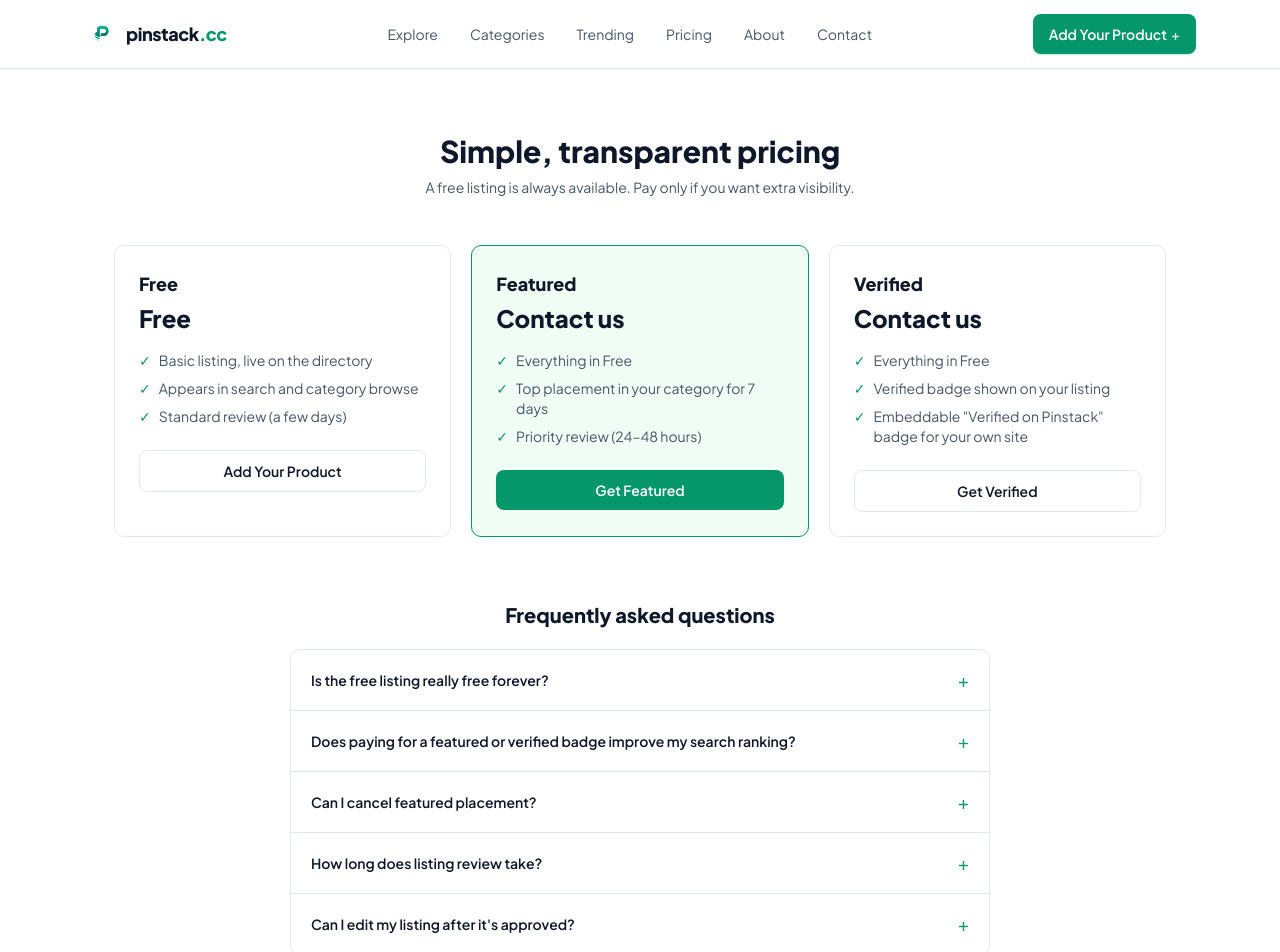
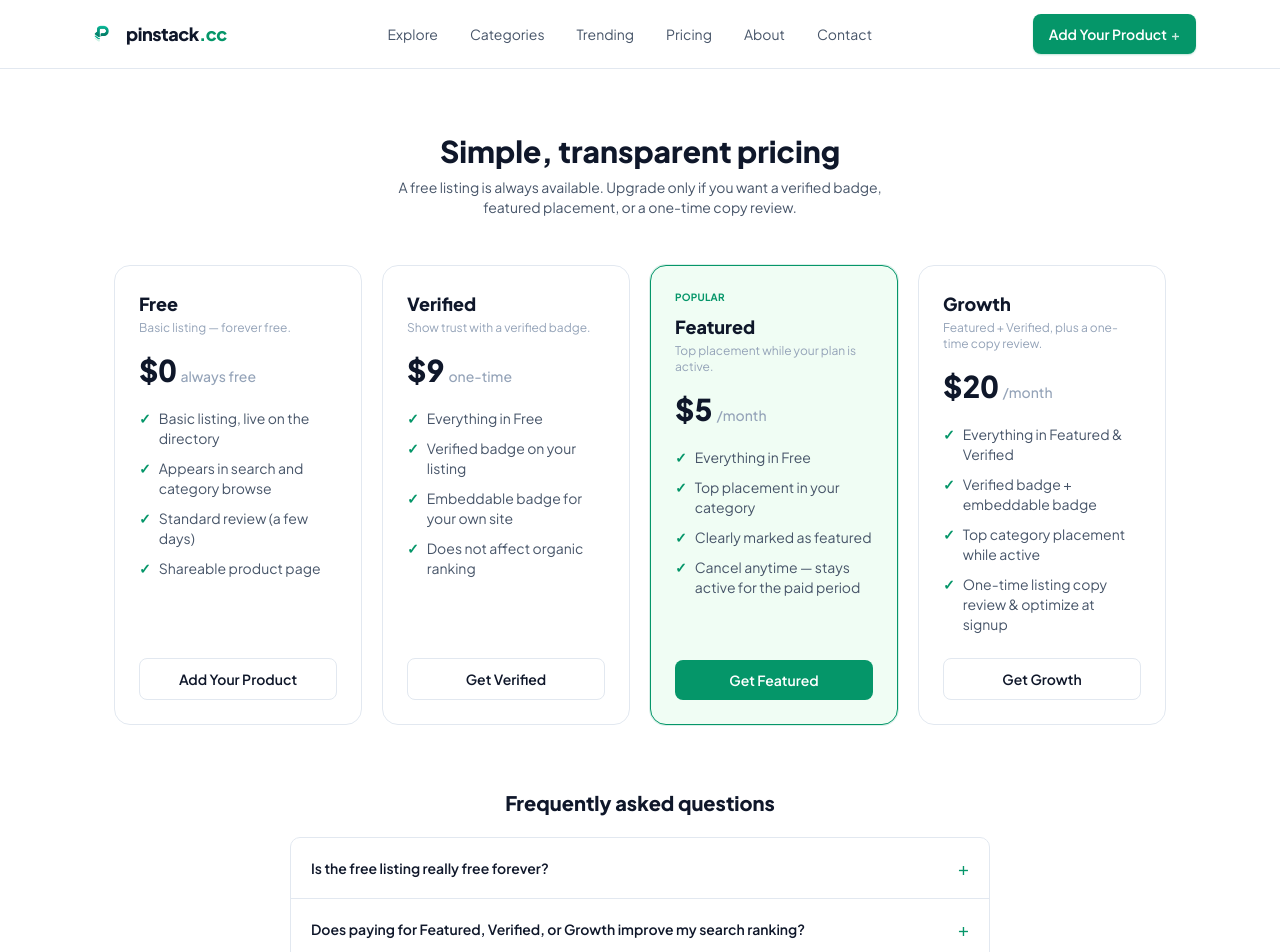
Before and after one commit to Innocent-Developer/pinstack.cc-frontend, a Next.js app: page /pricing in a window 1280 px wide. Shown: the top 952 px of the page. Built offline with nearby package versions, Linux system fonts and the light colour scheme.

Commit message:
Enhance contact and pricing pages with updated plans and descriptions; introduce new Growth plan, refine SEO metadata, and improve layout for better user experience.

```diff
--- a/app/contact/page.tsx
+++ b/app/contact/page.tsx
@@ -17,21 +17,27 @@ export const metadata: Metadata = pageMetadata({
 const contactTopics = [
   {
     title: 'List your product',
-    body: 'Sign in and submit from your dashboard. Free listings are reviewed within a few days.',
+    body: 'Free forever. Sign in and submit from your dashboard — reviewed within a few days.',
     href: '/login?next=/dashboard/add-product',
     cta: 'Add a product',
   },
   {
-    title: 'Featured placement',
-    body: 'Get top placement in your category for 7 days with priority review.',
+    title: 'Verified — $9',
+    body: 'One-time verified badge on your listing, plus an embeddable badge for your site.',
+    href: '/contact?topic=verified',
+    cta: 'Ask about verified',
+  },
+  {
+    title: 'Featured — $5/mo',
+    body: 'Top placement in your category for the active paid period. Cancel anytime.',
     href: '/contact?topic=featured',
     cta: 'Ask about featured',
   },
   {
-    title: 'Verified badge',
-    body: 'Show extra trust on your listing and embed a verified badge on your site.',
-    href: '/contact?topic=verified',
-    cta: 'Ask about verified',
+    title: 'Growth — $20/mo',
+    body: 'Featured + Verified bundled, plus a one-time listing copy review at signup.',
+    href: '/contact?topic=growth',
+    cta: 'Ask about growth',
   },
 ];
 
@@ -61,7 +67,7 @@ export default function ContactPage({ searchParams }: Props) {
         </section>
 
         <section className="flex-1 max-w-[1100px] w-full mx-auto px-4 sm:px-6 py-10 sm:py-14">
-          <ScrollReveal stagger className="grid grid-cols-1 sm:grid-cols-3 gap-4 mb-12 sm:mb-14">
+          <ScrollReveal stagger className="grid grid-cols-1 sm:grid-cols-2 lg:grid-cols-4 gap-4 mb-12 sm:mb-14">
             {contactTopics.map((item) => (
               <div
                 key={item.title}
--- a/app/pricing/page.tsx
+++ b/app/pricing/page.tsx
@@ -6,12 +6,12 @@ import FaqAccordion from '../../components/FaqAccordion';
 import { buildFaqSchema, pageMetadata, pricingFaqItems } from '../../lib/seo';
 
 export const metadata: Metadata = pageMetadata({
-  title: 'Pinstack Pricing  Free Listings, Paid Featured Placement',
+  title: 'Pinstack Pricing — Free Listings, Verified, Featured & Growth',
   description:
-    'List your SaaS or AI tool on Pinstack for free. Optional paid plans for featured placement and verified badges. No hidden fees.',
+    'List your SaaS or AI tool on Pinstack for free. Optional Verified ($9 one-time), Featured ($5/mo), and Growth ($20/mo) plans. No hidden fees.',
   path: '/pricing',
   openGraphDescription:
-    'Free listings always available. Optional paid featured placement and verified badges.',
+    'Free listings always available. Verified $9 one-time, Featured $5/month, Growth $20/month.',
 });
 
 const faqSchema = buildFaqSchema(pricingFaqItems);
@@ -19,38 +19,62 @@ const faqSchema = buildFaqSchema(pricingFaqItems);
 const plans = [
   {
     name: 'Free',
-    price: 'Free',
+    price: '$0',
+    period: 'always free',
+    blurb: 'Basic listing — forever free.',
     features: [
       'Basic listing, live on the directory',
       'Appears in search and category browse',
       'Standard review (a few days)',
+      'Shareable product page',
     ],
     cta: 'Add Your Product',
     href: '/login?next=/dashboard/add-product',
     highlight: false,
   },
   {
-    name: 'Featured',
-    price: 'Contact us',
+    name: 'Verified',
+    price: '$9',
+    period: 'one-time',
+    blurb: 'Show trust with a verified badge.',
     features: [
       'Everything in Free',
-      'Top placement in your category for 7 days',
-      'Priority review (24–48 hours)',
+      'Verified badge on your listing',
+      'Embeddable badge for your own site',
+      'Does not affect organic ranking',
+    ],
+    cta: 'Get Verified',
+    href: '/contact?topic=verified',
+    highlight: false,
+  },
+  {
+    name: 'Featured',
+    price: '$5',
+    period: '/month',
+    blurb: 'Top placement while your plan is active.',
+    features: [
+      'Everything in Free',
+      'Top placement in your category',
+      'Clearly marked as featured',
+      'Cancel anytime — stays active for the paid period',
     ],
     cta: 'Get Featured',
     href: '/contact?topic=featured',
     highlight: true,
   },
   {
-    name: 'Verified',
-    price: 'Contact us',
+    name: 'Growth',
+    price: '$20',
+    period: '/month',
+    blurb: 'Featured + Verified, plus a one-time copy review.',
     features: [
-      'Everything in Free',
-      'Verified badge shown on your listing',
-      'Embeddable "Verified on Pinstack" badge for your own site',
+      'Everything in Featured & Verified',
+      'Verified badge + embeddable badge',
+      'Top category placement while active',
+      'One-time listing copy review & optimize at signup',
     ],
-    cta: 'Get Verified',
-    href: '/contact?topic=verified',
+    cta: 'Get Growth',
+    href: '/contact?topic=growth',
     highlight: false,
   },
 ];
@@ -65,34 +89,47 @@ export default function PricingPage() {
       <PageShell className="py-12 sm:py-16">
         <ScrollReveal className="text-center mb-12">
           <h1 className="text-3xl font-extrabold text-heading mb-2">Simple, transparent pricing</h1>
-          <p className="text-body text-sm">
-            A free listing is always available. Pay only if you want extra visibility.
+          <p className="text-body text-sm max-w-lg mx-auto">
+            A free listing is always available. Upgrade only if you want a verified badge, featured
+            placement, or a one-time copy review.
           </p>
         </ScrollReveal>
 
-        <ScrollReveal stagger className="grid grid-cols-1 md:grid-cols-3 gap-5 mb-16">
+        <ScrollReveal stagger className="grid grid-cols-1 sm:grid-cols-2 xl:grid-cols-4 gap-5 mb-16">
           {plans.map((plan) => (
             <div
               key={plan.name}
-              className={`rounded-card border p-6 ${
-                plan.highlight ? 'border-primary bg-bgAlt' : 'border-borderC bg-white'
+              className={`rounded-2xl border p-6 flex flex-col ${
+                plan.highlight
+                  ? 'border-primary bg-bgAlt shadow-[0_0_0_1px_rgba(5,150,105,0.15)]'
+                  : 'border-borderC bg-white'
               }`}
             >
-              <h3 className="font-extrabold text-heading text-lg mb-1">{plan.name}</h3>
-              <div className="text-2xl font-extrabold text-heading mb-4">{plan.price}</div>
-              <ul className="space-y-2 mb-6 text-sm text-body">
+              {plan.highlight && (
+                <p className="text-[10px] font-bold uppercase tracking-wide text-primary mb-2">
+                  Popular
+                </p>
+              )}
+              <h3 className="font-extrabold text-heading text-lg mb-0.5">{plan.name}</h3>
+              <p className="text-xs text-muted mb-4">{plan.blurb}</p>
+              <div className="flex items-baseline gap-1 mb-5">
+                <span className="text-3xl font-extrabold text-heading tabular-nums">{plan.price}</span>
+                <span className="text-sm text-muted font-medium">{plan.period}</span>
+              </div>
+              <ul className="space-y-2.5 mb-6 text-sm text-body flex-1">
                 {plan.features.map((f) => (
                   <li key={f} className="flex gap-2">
-                    <span className="text-primary">✓</span> {f}
+                    <span className="text-primary shrink-0 font-bold">✓</span>
+                    <span>{f}</span>
                   </li>
                 ))}
               </ul>
               <Link
                 href={plan.href}
-                className={`block text-center py-2.5 rounded-btn text-sm font-semibold ${
+                className={`block text-center py-2.5 rounded-btn text-sm font-semibold transition ${
                   plan.highlight
                     ? 'bg-primary text-white hover:bg-primary-hover'
-                    : 'border border-borderC text-heading hover:bg-bgAlt'
+                    : 'border border-borderC text-heading hover:bg-bgAlt hover:border-primary/40'
                 }`}
               >
                 {plan.cta}
--- a/components/ContactForm.tsx
+++ b/components/ContactForm.tsx
@@ -8,6 +8,7 @@ const WEB3FORMS_ACCESS_KEY =
 const REASON_MAP: Record<string, string> = {
   featured: 'featured_placement',
   verified: 'verified_badge',
+  growth: 'growth_plan',
   listing: 'listing_issue',
   partnership: 'partnership',
 };
@@ -15,8 +16,9 @@ const REASON_MAP: Record<string, string> = {
 const REASON_LABELS: Record<string, string> = {
   general: 'General question',
   listing_issue: 'Listing issue or edit request',
-  featured_placement: 'Featured placement',
-  verified_badge: 'Verified badge',
+  featured_placement: 'Featured placement ($5/mo)',
+  verified_badge: 'Verified badge ($9 one-time)',
+  growth_plan: 'Growth plan ($20/mo)',
   partnership: 'Partnership',
   report_problem: 'Report a problem',
 };
@@ -142,8 +144,9 @@ export default function ContactForm({ initialReason }: ContactFormProps) {
         >
           <option value="general">General question</option>
           <option value="listing_issue">Listing issue or edit request</option>
-          <option value="featured_placement">Featured placement</option>
-          <option value="verified_badge">Verified badge</option>
+          <option value="featured_placement">Featured placement ($5/mo)</option>
+          <option value="verified_badge">Verified badge ($9 one-time)</option>
+          <option value="growth_plan">Growth plan ($20/mo)</option>
           <option value="partnership">Partnership</option>
           <option value="report_problem">Report a problem</option>
         </select>
--- a/lib/seo.ts
+++ b/lib/seo.ts
@@ -12,23 +12,27 @@ export const defaultKeywords = [
 export const pricingFaqItems = [
   {
     q: 'Is the free listing really free forever?',
-    a: 'Yes. A free Pinstack listing does not expire and has no hidden fees.',
+    a: 'Yes. A free Pinstack listing does not expire and has no hidden fees. It is always free.',
   },
   {
-    q: 'Does paying for a featured or verified badge improve my search ranking?',
-    a: 'No. Featured placement gives temporary top position in your category page, but organic ranking is based only on community upvotes, not payment.',
+    q: 'Does paying for Featured, Verified, or Growth improve my search ranking?',
+    a: 'No. Featured placement gives temporary top position in your category page while active, but organic ranking is based only on community upvotes, not payment. Verified badges also do not affect ranking.',
   },
   {
-    q: 'Can I cancel featured placement?',
-    a: 'Featured placement runs for a fixed period (for example, 7 days) and does not auto-renew unless you choose to extend it.',
+    q: 'What is the difference between Verified and Featured?',
+    a: 'Verified is a $9 one-time purchase for a verified badge and an embeddable badge for your site. Featured is $5/month for top placement in your category during the active period.',
+  },
+  {
+    q: 'What does Growth include?',
+    a: 'Growth is $20/month and bundles Featured + Verified. At signup, our team also does a one-time review and optimization of your listing copy — a fixed deliverable, not ongoing strategy work.',
+  },
+  {
+    q: 'Can I cancel Featured or Growth?',
+    a: 'Yes. Featured and Growth stay active for the paid period. They do not auto-renew unless you choose to continue. Cancel anytime via the Contact page.',
   },
   {
     q: 'How long does listing review take?',
-    a: 'Free listings are typically reviewed within a few days. Featured listings get priority review within 24–48 hours.',
-  },
-  {
-    q: 'Can I edit my listing after it\'s approved?',
-    a: 'Yes, contact the team through the Contact page to request changes to a live listing.',
+    a: 'Free listings are typically reviewed within a few days. Paid Featured and Growth plans get priority review within 24–48 hours.',
   },
 ] as const;
 
```
